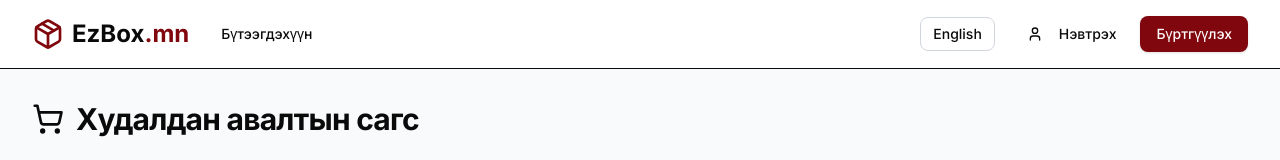
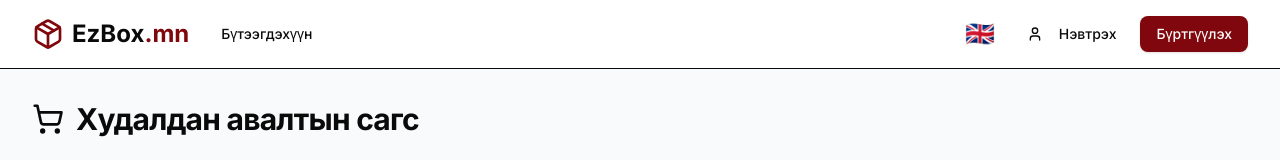
Before and after one commit to smotanacom/ezbox.mn, a Next.js app: page /cart in a window 1280 px wide. Shown: the top 160 px of the page. Built offline with nearby package versions, Linux system fonts and the light colour scheme; no server answers; the database is empty.

Commit message:
feat: update language switcher to use flag icons
- Replace text with flag emojis (🇬🇧 for English, 🇲🇳 for Mongolian)
- Show opposite language flag (switch target, not current)
- Add hover scale animation for better UX
- Keep tooltip with language name on hover

```diff
--- a/components/LanguageSwitcher.tsx
+++ b/components/LanguageSwitcher.tsx
@@ -6,14 +6,13 @@ export default function LanguageSwitcher() {
   const { language, setLanguage, t } = useTranslation();
 
   return (
-    <div className="flex items-center gap-2">
-      <button
-        onClick={() => setLanguage(language === 'mn' ? 'en' : 'mn')}
-        className="px-3 py-1.5 text-sm font-medium rounded-md border border-gray-300 hover:bg-gray-50 transition-colors"
-        aria-label={t('language.switch')}
-      >
-        {language === 'mn' ? t('language.english') : t('language.mongolian')}
-      </button>
-    </div>
+    <button
+      onClick={() => setLanguage(language === 'mn' ? 'en' : 'mn')}
+      className="text-2xl hover:scale-110 transition-transform"
+      aria-label={t('language.switch')}
+      title={language === 'mn' ? t('language.english') : t('language.mongolian')}
+    >
+      {language === 'mn' ? '🇬🇧' : '🇲🇳'}
+    </button>
   );
 }
```
